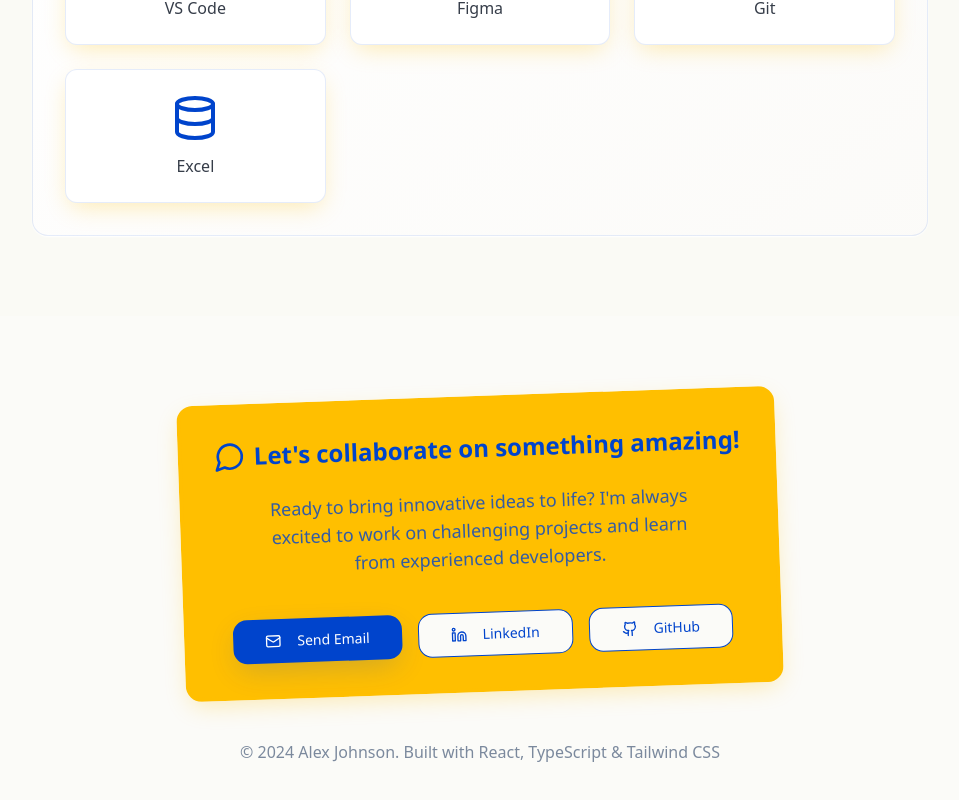
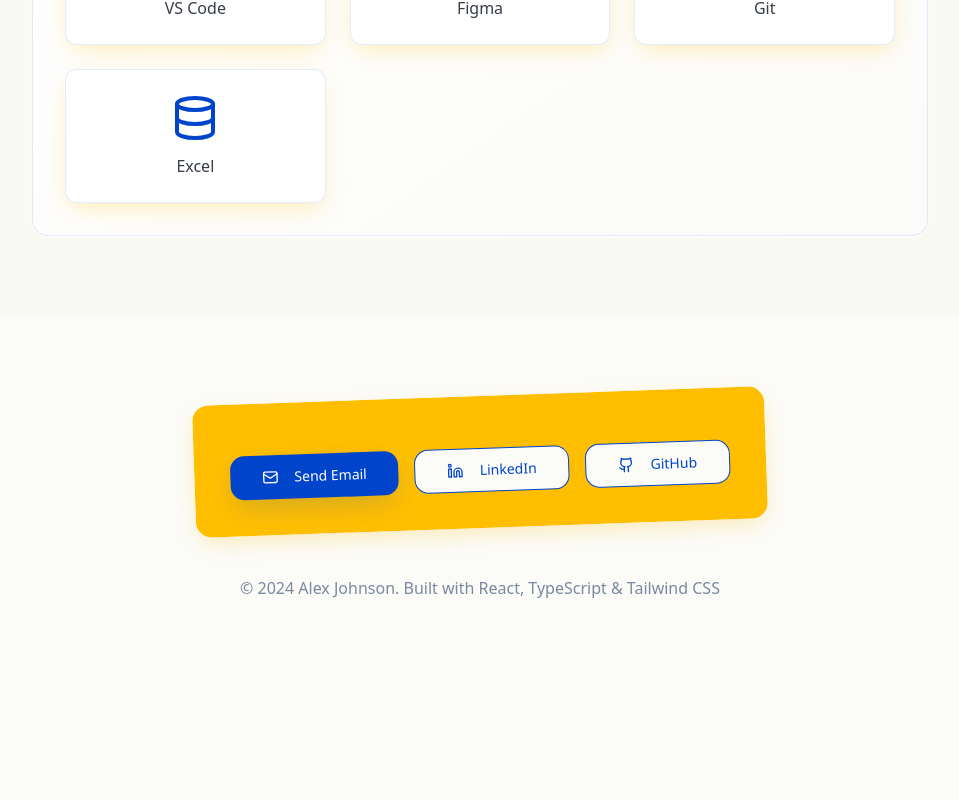
Before and after one commit to reimwon/canvas-code-chronicle, a React (Vite) app: page / in a window 1280 px wide. Shown: the part 3340-4140 px from the top of the page, without its empty margins (160-1119 px from the left). After the commit the page ends 4020 px from the top, so only its background shows below. Built offline with nearby package versions, Linux system fonts and the light colour scheme; the HTML template or start-up script is replaced by a standard one.

Commit message:
Remove collaboration text from contact section

```diff
--- a/src/components/portfolio/ContactSection.tsx
+++ b/src/components/portfolio/ContactSection.tsx
@@ -8,14 +8,6 @@ const ContactSection = () => {
       <div className="max-w-4xl mx-auto text-center">
         <Card className="inline-block p-8 bg-secondary shadow-sticky transform -rotate-2 hover:rotate-0 transition-transform duration-300 border-4 border-secondary/20">
           <div className="space-y-6">
-            <div className="flex items-center justify-center gap-2 text-2xl font-bold text-secondary-foreground">
-              <MessageCircle className="h-8 w-8" />
-              Let's collaborate on something amazing!
-            </div>
-
-            <p className="text-lg text-secondary-foreground/80 max-w-md mx-auto">
-              Ready to bring innovative ideas to life? I'm always excited to work on challenging projects and learn from experienced developers.
-            </p>
 
             <div className="flex flex-col sm:flex-row gap-4 justify-center pt-4">
               <Button
```
